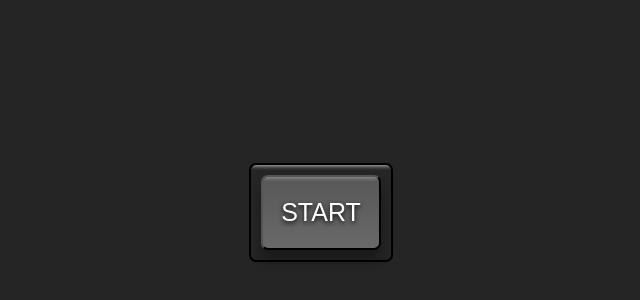
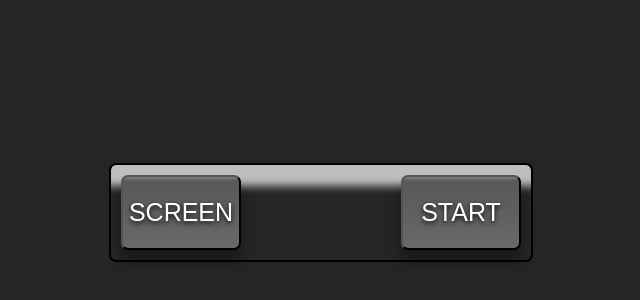
Before and after one commit to HloniTshele/Picture-in-Picture, a plain HTML site: page index.html in a window 1280 px wide. Shown: the part 188-488 px from the top of the page, without its empty margins (319-959 px from the left). Drawn offline with Linux system fonts and the light colour scheme.

Commit message:
Added a select screen

```diff
--- a/index.html
+++ b/index.html
@@ -11,8 +11,8 @@
     <video  id="video" controls height="360" width ="640" hidden></video>
     <!-- Button -->
     <div class="button-container">
-        <button id="button">START</button>
-
+        <button id="screenbtn">SCREEN</button>
+        <button id="picturebtn">START</button>
     </div>
     <script src="script.js"></script>
 </body>
--- a/script.js
+++ b/script.js
@@ -1,5 +1,6 @@
 const videoElement = document.getElementById("video");
-const button = document.getElementById("button");
+const picturebtn = document.getElementById("picturebtn");
+const selectScreenbtn = document.getElementById("screenbtn");
 
 // Prompt the user to select media stream, pass video element, then play
 
@@ -16,14 +17,14 @@ async function selectMediaStream(){
     }
 }
 
-button.addEventListener('click', async ()=>{
+picturebtn.addEventListener('click', async ()=>{
     // Disable button
-    button.disabled = true;
+    picturebtn.disabled = true;
     // Start Picture in Picture
     await videoElement.requestPictureInPicture();
     // Reset the button
-    button.disabled = false;
+    picturebtn.disabled = false;
 });
 
 // onload
-selectMediaStream()
+selectScreenbtn.addEventListener("click", selectMediaStream)
--- a/style.css
+++ b/style.css
@@ -14,14 +14,19 @@ body{
 }
 
 .button-container{
+    display: flex;
+    flex-wrap: nowrap;
+    justify-content: space-between;
+    width: 50vh;
     border: 2px solid black;
     padding: 10px;
     border-radius: 7px;
-    box-shadow: inset 0 20px 4px -19px rgba(255,255,255,0.7);
+    box-shadow: inset 0 40px 8px -19px rgba(255,255,255,0.7);
 }
 
 button{
     cursor: pointer;
+    text-align: center;
     outline: none;
     width: 120px;
     height: 75px;
@@ -32,7 +37,7 @@ button{
     background: linear-gradient(to top, #696969,#575757);
     border-radius: 7px;
     box-shadow: inset 0 20px 4px -19px rgba(255,255,255,0.4), 0 12px 12px 0 rgba(0, 0, 0, 0.3 );
-    padding: 10PX;
+    padding: 5PX;
 }
 
 button:hover{
```
